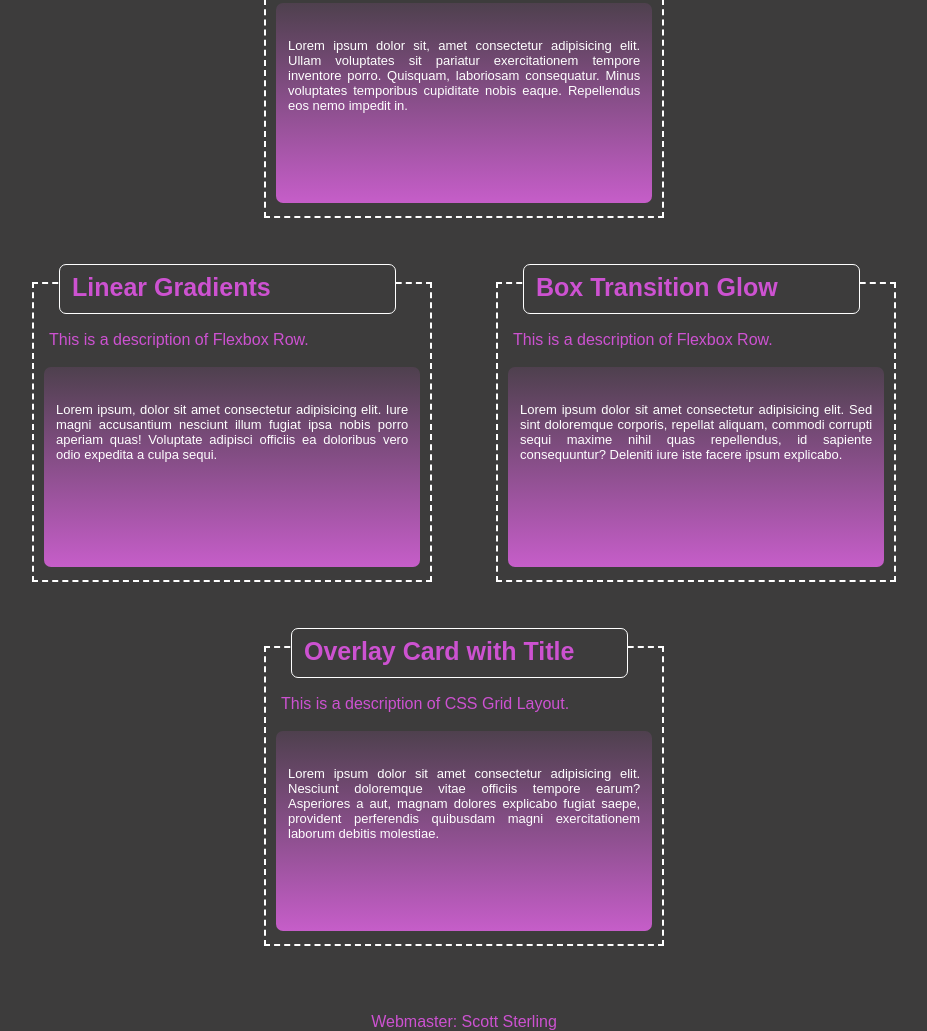
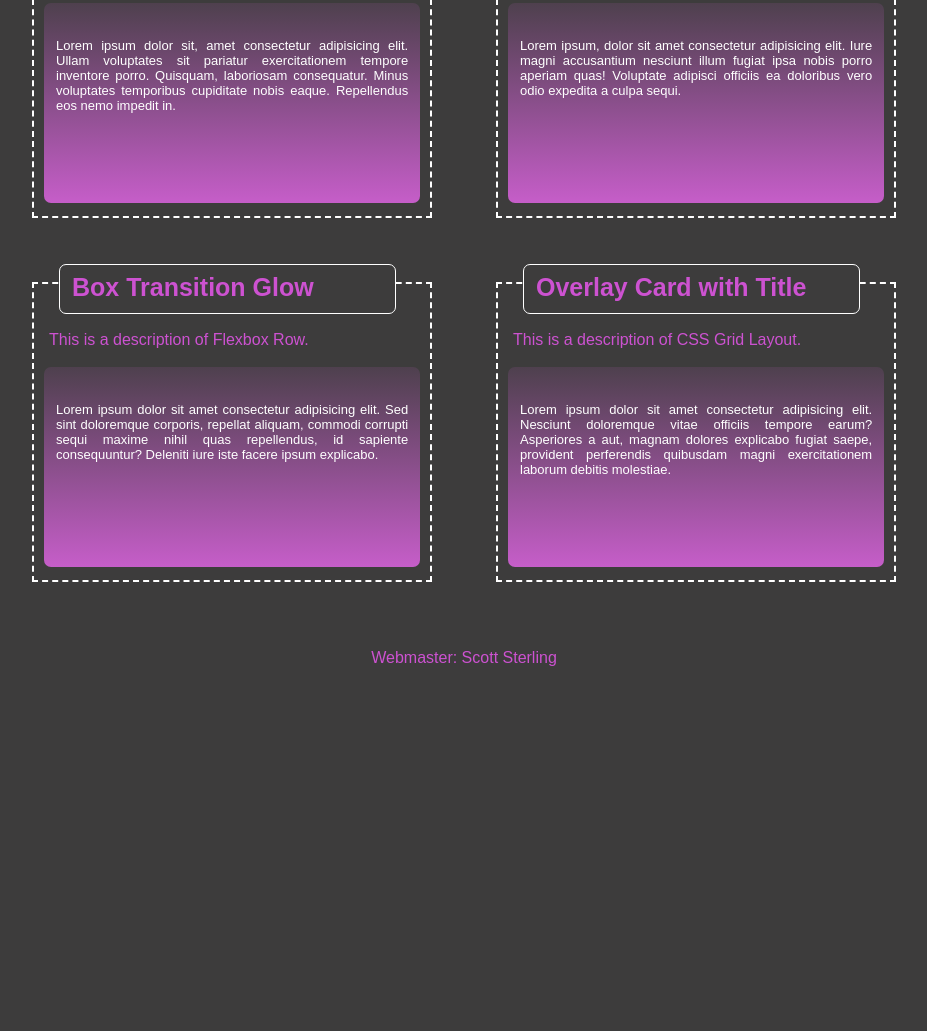
Before and after one commit to OvernightSolo/mini-project-28, a plain HTML site: page index.html in a window 1280 px wide. Shown: the part 678-1709 px from the top of the page, without its empty margins (176-1103 px from the left). After the commit the page ends 1345 px from the top, so only its background shows below. Drawn offline with Linux system fonts and the light colour scheme.

Commit message:
fixed flexboxes and removed redundant code

```diff
--- a/index.html
+++ b/index.html
@@ -45,9 +45,6 @@
           cupiditate nobis eaque. Repellendus eos nemo impedit in.
         </div>
       </div>
-    </section>
-
-    <section class="row-2">
       <div class="snippet">
         <div class="snippet-header">Linear Gradients</div>
         <div class="description">This is a description of Flexbox Row.</div>
--- a/style.css
+++ b/style.css
@@ -36,13 +36,6 @@ h4 {
 }
 
 .row-1 {
-  display: flex;
-  flex-direction: row;
-  flex-wrap: wrap;
-  justify-content: center;
-}
-
-.row-2 {
   display: flex;
   flex-direction: row;
   flex-wrap: wrap;
@@ -107,9 +100,7 @@ h4 {
 
 .code-snippet:hover,
 .code-snippet:hover .snippet-header {
-  box-shadow: inset 0px 0px 8px
-  rgba(232, 102, 236, 1), 0 0 15px;
-  rgba(232, 102, 236, 1);
+  box-shadow: inset 0px 0px 8px rgba(232, 102, 236, 1), 0 0 15px;
 }
 
 .webmaster {
```
